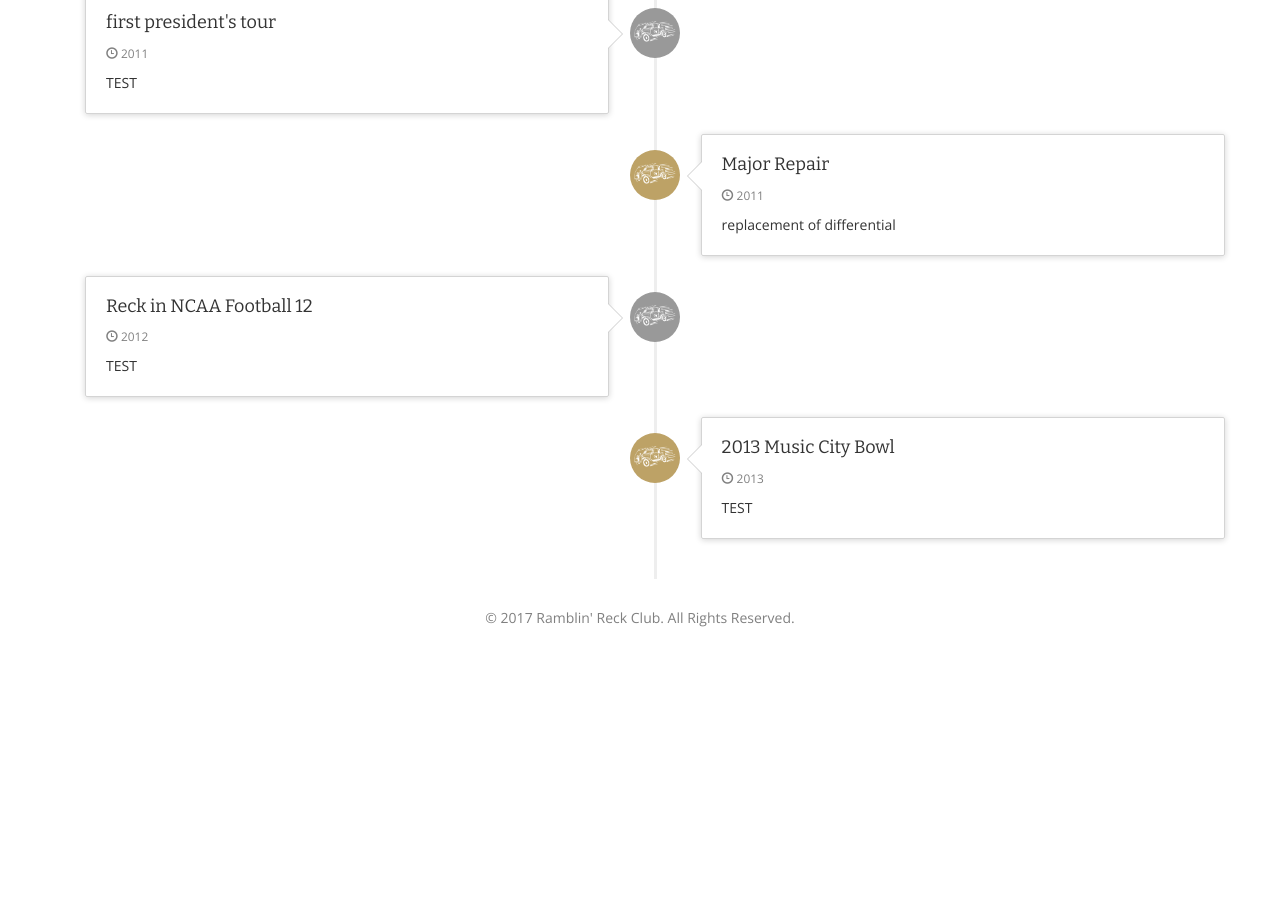
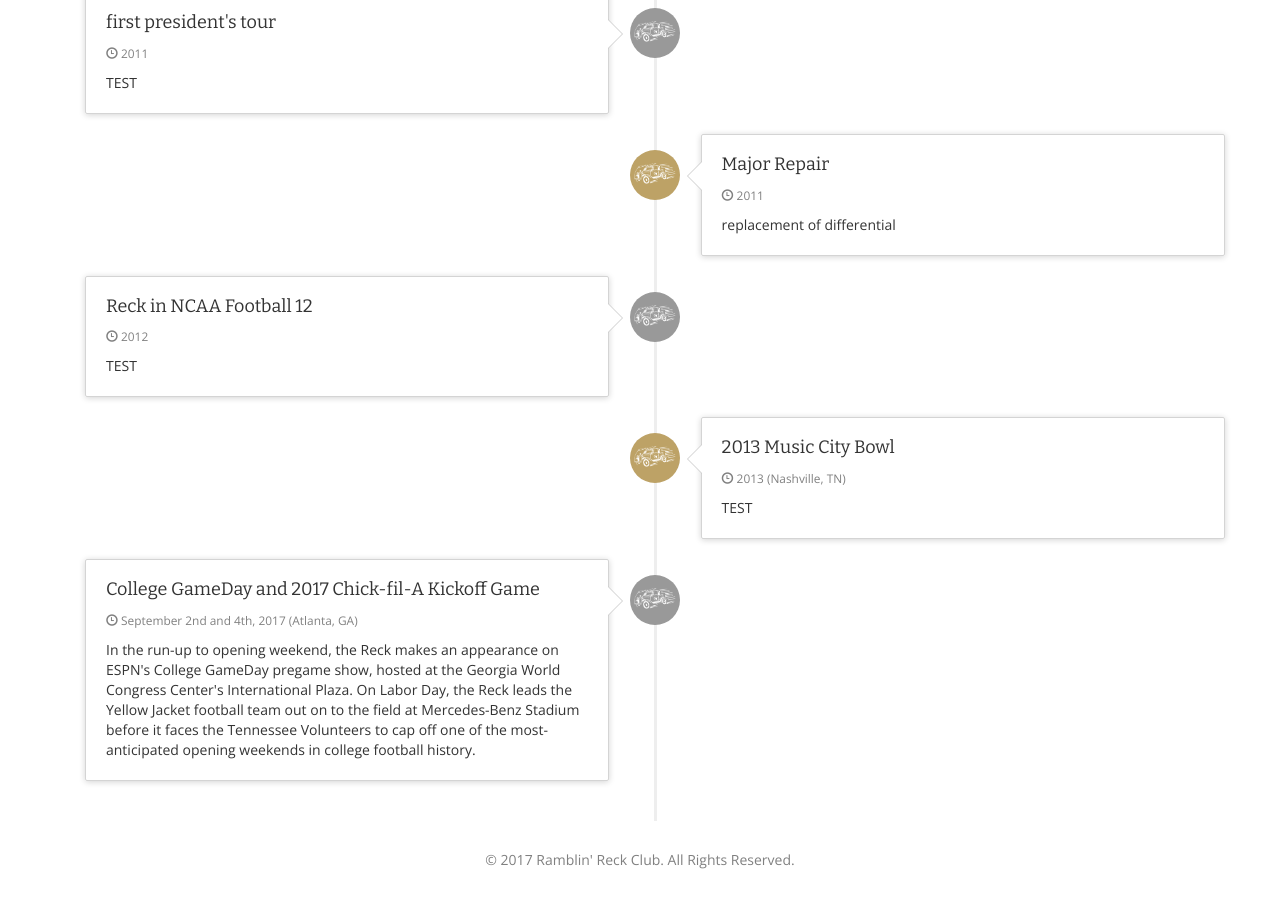
Before and after one commit to RamblinReckClub/reckhistory, a Jekyll site: the page built from 2010s.md, in a window 1280 px wide and 900 px high, scrolled down 683 px. Built offline with Jekyll 4.4.1, drawn with Linux system fonts in a browser that asks for light colours; before the commit the page ends 1341 px from its top, so only the background shows below that.

Commit message:
added 2017 CFA game and 2006 Gameday appearance

```diff
--- a/2010s.md
+++ b/2010s.md
@@ -26,5 +26,8 @@ events:
       location: 2012
     - title: 2013 Music City Bowl
       description: TEST
-      location: 2013
+      location: 2013 (Nashville, TN)
+    - title: College GameDay and 2017 Chick-fil-A Kickoff Game
+      description: In the run-up to opening weekend, the Reck makes an appearance on ESPN's College GameDay pregame show, hosted at the Georgia World Congress Center's International Plaza. On Labor Day, the Reck leads the Yellow Jacket football team out on to the field at Mercedes-Benz Stadium before it faces the Tennessee Volunteers to cap off one of the most-anticipated opening weekends in college football history.
+      location: September 2nd and 4th, 2017 (Atlanta, GA)
 ---
```
Also changed, not shown: 2000s.md (+3 -0 lines).
